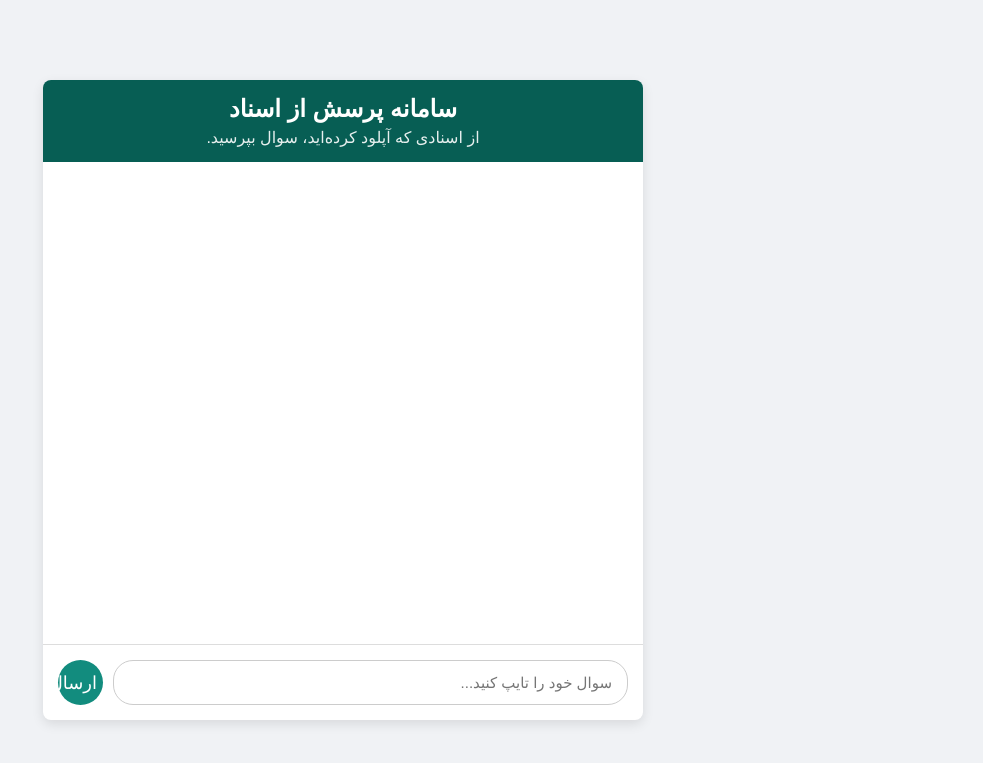
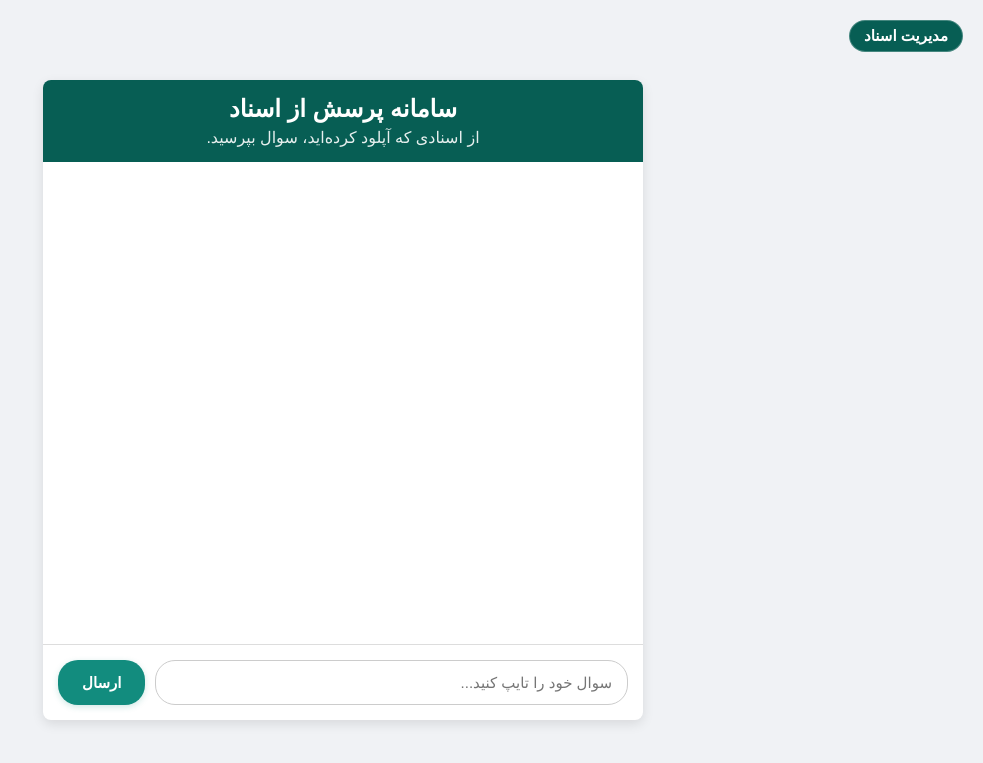
Before and after one commit to MohammadHaghighat/Django-RAG-System, a Django app: template templates/documents/chat.html in a window 1280 px wide. Shown: the top 763 px of the page, without its empty margins (297-1280 px from the left). Run offline with Django 5.2, Linux system fonts and the light colour scheme; the template is opened without the code that fills it, so the values that code supplies are empty; some web fonts are replaced.

Commit message:
style: Improve chat UI with a modern send button and an admin link in the header

```diff
--- a/documents/ai_utils.py
+++ b/documents/ai_utils.py
@@ -66,7 +66,7 @@ def get_answer_from_ai(question):
 
     prompt_template = ChatPromptTemplate.from_template("""
     Answer the user's question based only on the following context.
-    If you don't know the answer, just say "اطلاعاتی در این باره در اسناد یافت نشد.".
+    If you don't know the answer, just say "اطلاعاتی در اسناد یافت نشد.".
 
     Context: {context}
 
--- a/static/documents/chat.css
+++ b/static/documents/chat.css
@@ -118,16 +118,33 @@ body {
     font-family: 'Vazirmatn', sans-serif;
     font-size: 15px;
 }
+/* استایل مدرن دکمه ارسال با فونت وزیر و انیمیشن کلیک */
 #chat-form button {
     background: #128c7e;
     color: white;
     border: none;
-    border-radius: 50%;
-    width: 45px;
+    border-radius: 20px; /* هماهنگ با کادر ورود متن */
+    padding: 0 24px;
     height: 45px;
     margin-right: 10px;
     cursor: pointer;
-    font-size: 18px;
+    font-family: 'Vazirmatn', sans-serif; /* اعمال فونت وزیر به دکمه */
+    font-size: 15px;
+    font-weight: bold;
+    box-shadow: 0 2px 6px rgba(18, 140, 126, 0.2);
+    transition: background 0.2s, transform 0.1s, box-shadow 0.2s;
+    display: flex;
+    align-items: center;
+    justify-content: center;
+}
+
+#chat-form button:hover {
+    background: #0b685d;
+    box-shadow: 0 4px 10px rgba(11, 104, 93, 0.3);
+}
+
+#chat-form button:active {
+    transform: scale(0.95); /* انیمیشن فشرده شدن دکمه هنگام کلیک */
 }
 
 /* Modal Styles */
@@ -168,3 +185,26 @@ body {
     max-height: 200px;
     overflow-y: auto;
 }
+/* استایل دکمه مدیریت اسناد در هدر */
+.admin-link {
+    position: absolute;
+    top: 20px;
+    right: 20px;
+    color: white;
+    text-decoration: none;
+    background: rgb(7 94 84);
+    padding: 6px 14px;
+    border-radius: 20px;
+    font-size: 15px;
+    font-weight: bold;
+    transition: background 0.2s, transform 0.1s;
+    border: 1px solid rgba(255, 255, 255, 0.25);
+}
+
+.admin-link:hover {
+    background: #0b685d;
+}
+
+.admin-link:active {
+    transform: scale(0.95);
+}
--- a/templates/documents/chat.html
+++ b/templates/documents/chat.html
@@ -10,6 +10,7 @@
 <body>
     <div class="chat-container">
         <div class="chat-header">
+            <a href="/admin/documents/document/" class="admin-link">مدیریت اسناد</a>
             <h2>سامانه پرسش از اسناد</h2>
             <p>از اسنادی که آپلود کرده‌اید، سوال بپرسید.</p>
         </div>
```
Also changed, not shown: documents/views.py (+9 -14 lines).
